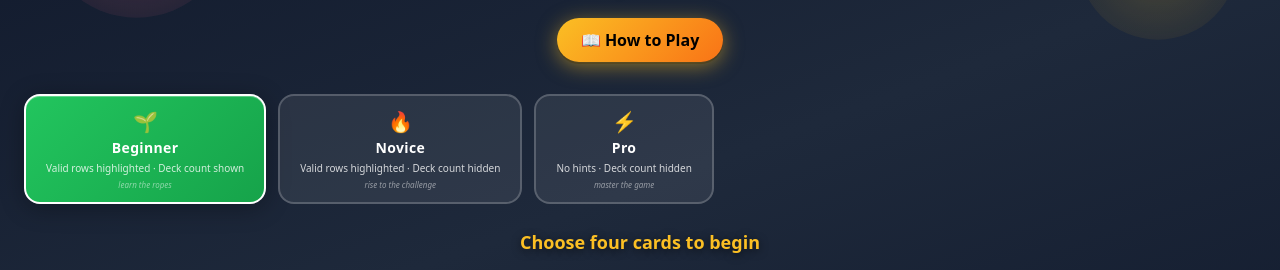
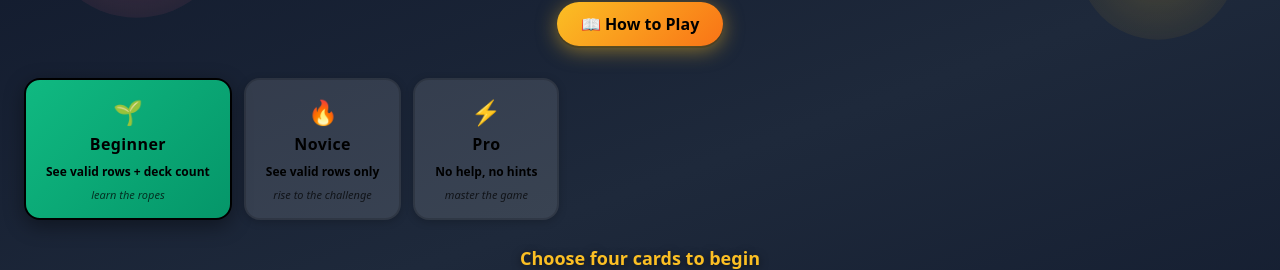
Before and after one commit to terryjj8-sketch/chasing-20, a React (Vite) app: page / in a window 1280 px wide. Shown: the part 266-536 px from the top of the page. Built offline with nearby package versions, Linux system fonts and the light colour scheme; no server answers.

Commit message:
File changes

```diff
--- a/src/components/game/SetupPhase.jsx
+++ b/src/components/game/SetupPhase.jsx
@@ -8,17 +8,17 @@ const DIFFICULTIES = [
   {
     id: 'easy',
     label: 'Beginner',
-    description: 'Valid rows highlighted · Deck count shown',
+    description: 'See valid rows + deck count',
   },
   {
     id: 'medium',
     label: 'Novice',
-    description: 'Valid rows highlighted · Deck count hidden',
+    description: 'See valid rows only',
   },
   {
     id: 'hard',
     label: 'Pro',
-    description: 'No hints · Deck count hidden',
+    description: 'No help, no hints',
   },
 ];
 
@@ -49,9 +49,9 @@ export default function SetupPhase({ drawPile, onComplete }) {
   };
 
   const difficultyStyles = {
-    easy:   { bg: 'linear-gradient(135deg, #22c55e, #16a34a)', emoji: '🌱', tagline: 'learn the ropes' },
-    medium: { bg: 'linear-gradient(135deg, #f59e0b, #d97706)', emoji: '🔥', tagline: 'rise to the challenge' },
-    hard:   { bg: 'linear-gradient(135deg, #ef4444, #b91c1c)', emoji: '⚡', tagline: 'master the game' },
+    easy:   { bg: 'linear-gradient(135deg, #10b981, #059669)', emoji: '🌱', tagline: 'learn the ropes', textColor: '#000' },
+    medium: { bg: 'linear-gradient(135deg, #f59e0b, #d97706)', emoji: '🔥', tagline: 'rise to the challenge', textColor: '#000' },
+    hard:   { bg: 'linear-gradient(135deg, #ec4899, #be185d)', emoji: '⚡', tagline: 'master the game', textColor: '#fff' },
   };
 
   return (
@@ -131,18 +131,18 @@ export default function SetupPhase({ drawPile, onComplete }) {
               onClick={() => setDifficulty(d.id)}
               whileHover={{ scale: 1.05 }}
               whileTap={{ scale: 0.97 }}
-              className="flex flex-col items-center px-5 py-3 rounded-2xl border-2 transition-all duration-200 flex-1 sm:flex-none relative overflow-hidden"
+              className="flex flex-col items-center px-5 py-4 rounded-2xl border-2 transition-all duration-200 flex-1 sm:flex-none relative overflow-hidden"
               style={{
-                borderColor: active ? 'white' : 'rgba(255,255,255,0.2)',
-                background: active ? style.bg : 'rgba(255,255,255,0.08)',
-                boxShadow: active ? '0 4px 24px rgba(0,0,0,0.3), inset 0 1px 0 rgba(255,255,255,0.3)' : undefined,
-                color: 'white',
+                borderColor: active ? '#000' : 'rgba(0,0,0,0.15)',
+                background: active ? style.bg : 'rgba(255,255,255,0.12)',
+                boxShadow: active ? '0 6px 20px rgba(0,0,0,0.4)' : '0 2px 8px rgba(0,0,0,0.2)',
+                color: active ? style.textColor : '#000',
               }}
             >
-              <span className="text-xl mb-0.5">{style.emoji}</span>
-              <span className="font-black text-sm tracking-wide">{d.label}</span>
-              <span className="text-[10px] mt-1 text-center leading-tight opacity-80">{d.description}</span>
-              <span className="text-[8px] mt-1.5 text-center leading-tight opacity-50 italic">{style.tagline}</span>
+              <span className="text-2xl mb-1">{style.emoji}</span>
+              <span className="font-black text-base tracking-wide">{d.label}</span>
+              <span className="text-xs mt-2 text-center leading-snug font-semibold">{d.description}</span>
+              <span className="text-[11px] mt-2 text-center leading-tight opacity-70 italic">{style.tagline}</span>
             </motion.button>
           );
         })}
```
